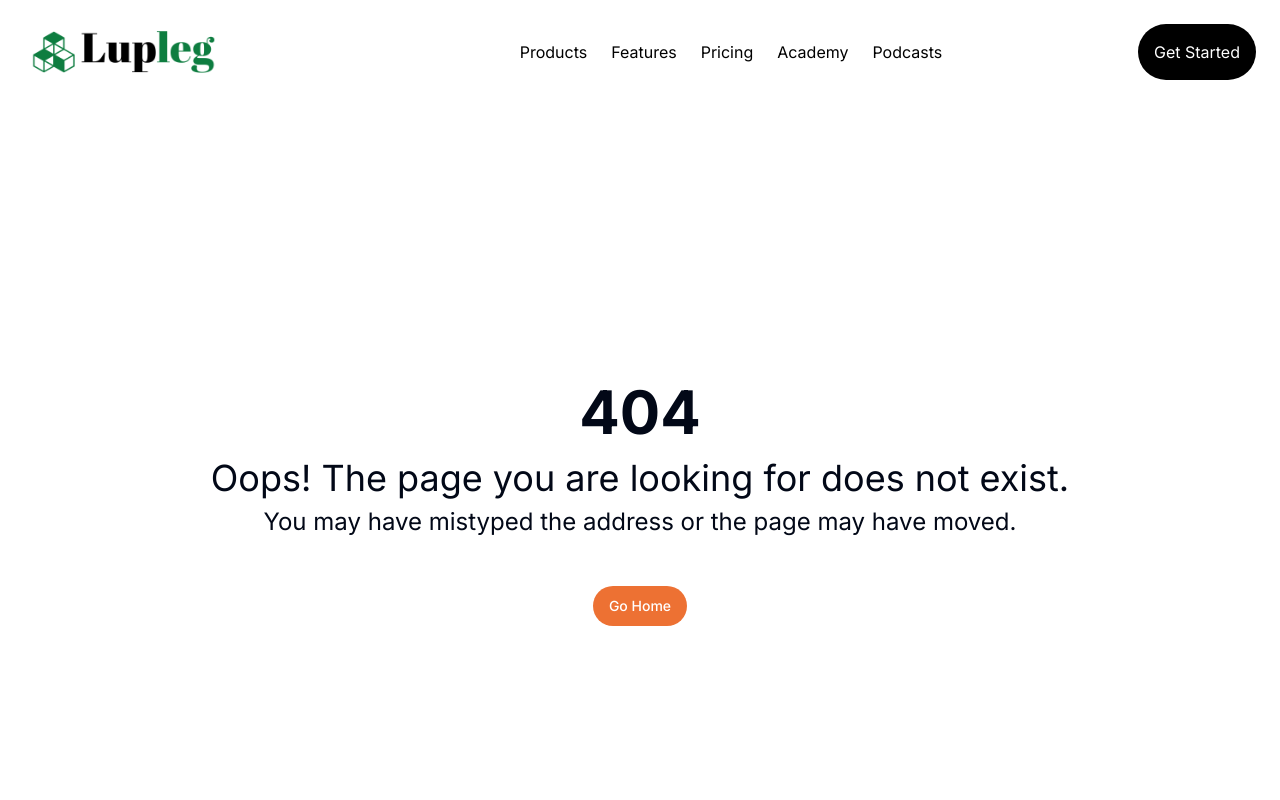
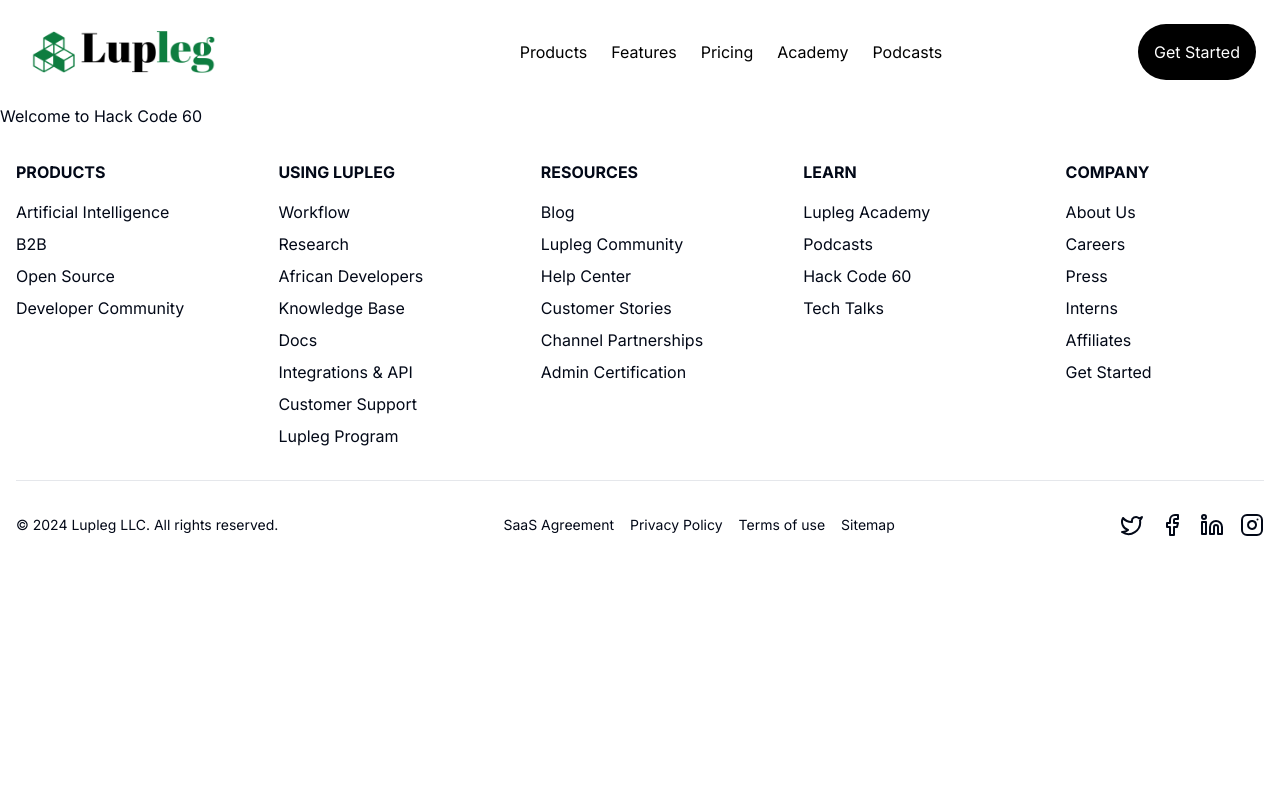
Before and after one commit to marksikaundi/Lupleg, a Next.js app: page /hack_code_60 in a window 1280 px wide. Before the commit this address had no page. Shown: the top 800 px of the page. Built offline with nearby package versions, Linux system fonts and the light colour scheme.

Commit message:
updated the footer

```diff
--- /dev/null
+++ b/app/(footer)/hack_code_60/page.jsx
@@ -0,0 +1,9 @@
+import React from "react";
+
+export default function HackCode60() {
+  return (
+    <div>
+      <h1>Welcome to Hack Code 60</h1>
+    </div>
+  );
+}
--- a/components/FeaturesCards/Cards.jsx
+++ b/components/FeaturesCards/Cards.jsx
@@ -122,7 +122,7 @@ export default function Cards() {
             </p>
             <a
               className="mt-6 text-base font-semibold text-indigo-600 hover:text-indigo-500"
-              href="#"
+              href="/hack_code_60"
             >
               Learn more →
             </a>
--- a/components/Footer.jsx
+++ b/components/Footer.jsx
@@ -125,8 +125,8 @@ export default function Footer() {
                 </Link>
               </li>
               <li>
-                <Link className="hover:underline" href="#">
-                  100 Days of Code
+                <Link className="hover:underline" href="hack_code_60">
+                  Hack Code 60
                 </Link>
               </li>
               <li>
```
